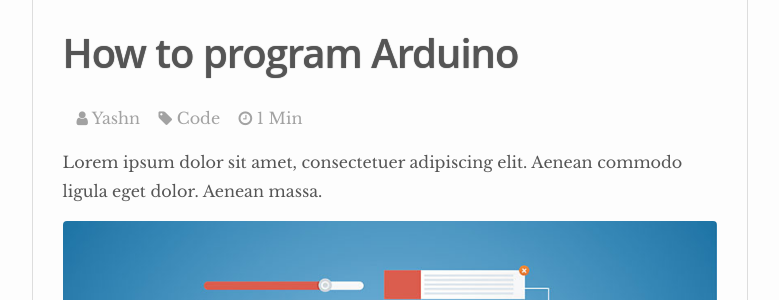
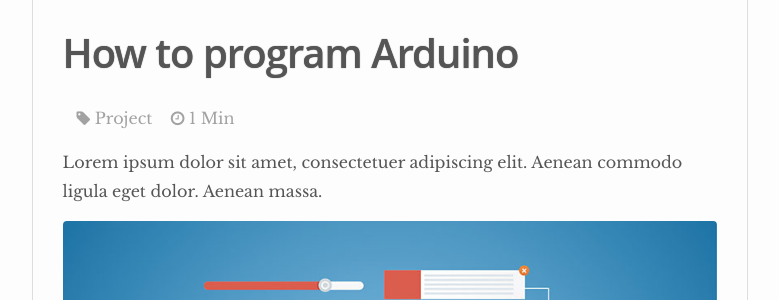
Before and after one commit to yugn27/atel, a Jekyll site: the page built from _posts/2016-09-16-coding-1.markdown, in a window 1280 px wide. Shown: the part 322-622 px from the top of the page, without its empty margins (250-1029 px from the left). Built offline with Jekyll 4.4.1, drawn with Linux system fonts in a browser that asks for light colours; nearby versions of some CDN libraries; comment, search, counter and statistics services are not loaded.

Commit message:
Update 2016-09-16-coding-1.markdown

```diff
--- a/_posts/2016-09-16-coding-1.markdown
+++ b/_posts/2016-09-16-coding-1.markdown
@@ -3,8 +3,7 @@ layout: post
 title:  "How to program Arduino"
 description: Cum sociis natoque penatibus et magnis dis parturient montes, nascetur ridiculus mus. Donec quam felis, ultricies nec, pellentesque eu, pretium quis, sem. Nulla consequat massa quis enim.
 date:   2016-09-11 10:50:00 +0530
-categories: code
-author: yashn
+categories: Project
 ---
 Lorem ipsum dolor sit amet, consectetuer adipiscing elit. Aenean commodo ligula eget dolor. Aenean massa.
 
```
